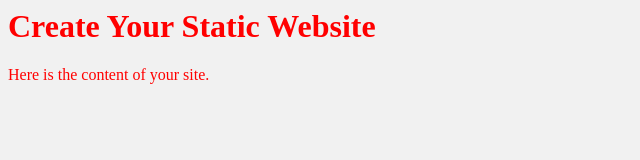
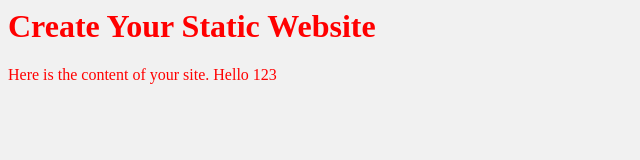
Before and after one commit to mksetia/Hello2, a plain HTML site: page index.html in a window 1280 px wide. Shown: the full height of the page, 0-640 px from the left. Drawn offline with Linux system fonts and the light colour scheme.

Commit message:
Update index.html

```diff
--- a/index.html
+++ b/index.html
@@ -5,5 +5,6 @@
 <body bgcolor="#f1f1f1" text="Red">
 <h1>Create Your Static Website</h1>
 Here is the content of your site.
+    Hello 123
 </body>
 </html>
```
